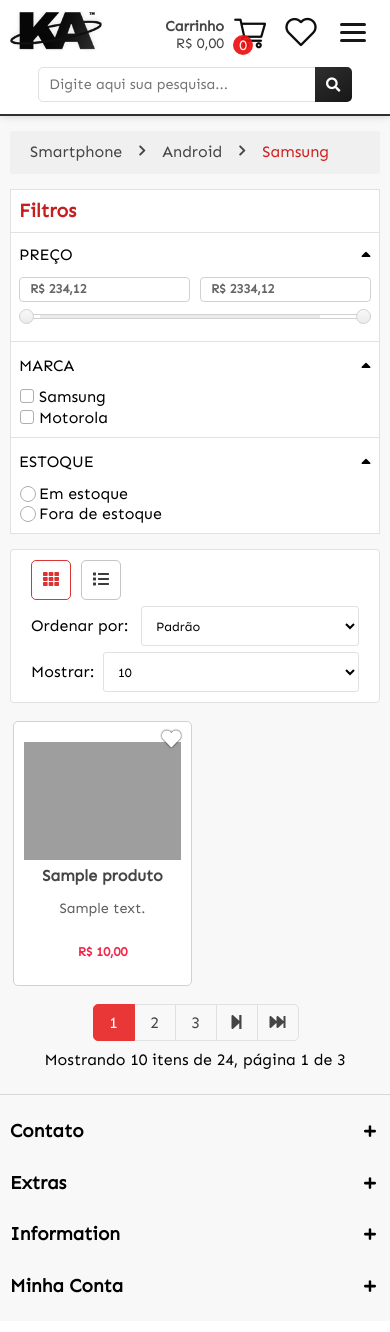
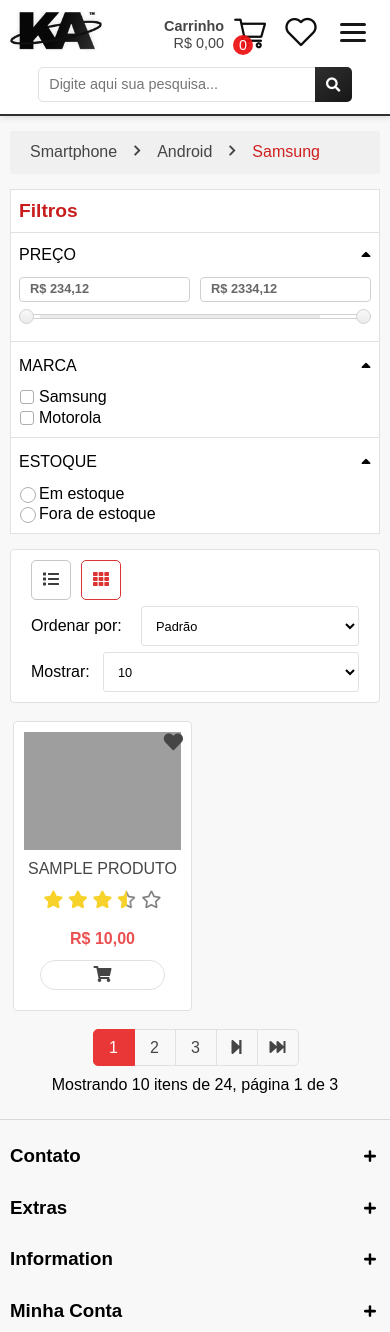
Before and after one commit to marcelotomazelli/ka-tecshop, a PHP site: the page made by categories.php in a window 390 px wide. Shown: the top 1332 px of the page. Before the commit the page ends 1293 px from the top, so only its background shows below. Run offline with PHP 8.4, Linux system fonts and the light colour scheme; tables that the repository leaves empty or names only in its code hold one stand-in row (values such as "Sample post"); data that the repository does not hold is empty; some libraries are stand-ins or nearby versions; grey boxes are pictures that could not be loaded.

Commit message:
front-categorie

```diff
--- a/cart.php
+++ b/cart.php
@@ -65,7 +65,7 @@
 									<? $totalitem = $product->valor * $qtt ?>
 									<tr class="product-line">
 										<td>
-											<a href="#">
+											<a href="./product.php?id=<?= $product->id ?>">
 												<img src="./img_produtos/<?= $product->id ?>/index.jpg" alt="">
 											</a>
 										</td>
--- a/categories.php
+++ b/categories.php
@@ -96,13 +96,13 @@
 				<div id="central-filter">
 
 					<div id="buttons-layout">
+						<button id="button-list">
+							<i class="fas fa-list"></i>
+							<span>Lista</span>
+						</button>
 						<button id="button-grid">
 							<i class="fas fa-th"></i>
 							<span>Grid</span>
-						</button>
-						<button id="button-list">
-							<i class="fas fa-list"></i>
-							<span>Lista</span>
 						</button>
 					</div>
 
@@ -135,9 +135,11 @@
 
 
 				<div id="list-products">
+
 					<? foreach($listproducts as $productitem) { ?>
+					<div class="superitem-products">
 						<div class="item-products">
-							<div>
+
 							<div class="product-img">
 								<a href="./product.php?id=<?= $productitem->id ?>">
 									<img src="./img_produtos/<?= $productitem->id ?>/index.jpg">
@@ -150,38 +152,38 @@
 							</div>
 
 							<div class="product-info">
-									<h2 class="gridname"><a href="./product.php?id=<?= $productitem->id ?>"><?= $productitem->nome_curto ?></a></h2>
-									<h2 class="listname"><a href="./product.php?id=<?= $productitem->id ?>"><?= $productitem->nome ?></a></h2>
-									<p class="description-text">
-										<?php
-											if(!empty($productitem->descricao)) {
-												$sizedes = strlen($productitem->descricao);
-												if($sizedes > 137) {
-													echo substr($productitem->descricao, 0, 137).'...';
-												} else {
-													echo $productitem->descricao;
-												}
-											} else {
-												$sizedes = strlen($productitem->nome);
-												if($sizedes > 137) {
-													echo substr($productitem->nome, 0, 137).'...';
-												} else {
-													echo $productitem->nome;
-												}
-											}
-										?>
-
-									</p>
-									<h3>R$ <?= correctValueRS($productitem->valor) ?></h3>
+								<h2 class="gridname">
+									<a href="./product.php?id=<?= $productitem->id ?>">
+										<?= $productitem->nome_curto ?>
+									</a>
+								</h2>
+								<h2 class="listname">
+									<a href="./product.php?id=<?= $productitem->id ?>">
+										<?= $productitem->nome ?>
+									</a>
+								</h2>
+								<div class="stars">
+									<i class="fas fa-star filled"></i>
+									<i class="fas fa-star filled"></i>
+									<i class="fas fa-star filled"></i>
+									<span>
+										<i class="fas fa-star-half filled"></i>
+										<i class="far fa-star-half not-filled medium"></i>
+									</span>
+									<i class="far fa-star not-filled"></i>
+								</div>
 							</div>
 
 							<div class="product-addcart">
-									<button id="id<?= $productitem->id ?>" class="addcart">Adicionar ao carrinho</button>
+								<span>R$ <?= correctValueRS($productitem->valor) ?></span>
+								<button id="id<?= $productitem->id ?>" class="addcart"><i class="fas fa-shopping-cart"></i></button>
 							</div>
 
 						</div>
 					</div>
 					<? } ?>
+
+
 				</div>
 
 				<div class="pages-list">
--- a/css/categories.css
+++ b/css/categories.css
@@ -356,330 +356,258 @@
 	flex-wrap: wrap;
 }
 
-.item-products > div:hover {
-	box-shadow: 0 0 10px -3px #0000002a;
+.item-products {
+	border: 1px solid #E1E1E1;
+	background-color: #ffffff;
+	padding: 10px;
+	border-radius: 4px;
+}
+
+.item-products:hover {
+	box-shadow: 0 0 10px -3px #0000001a;
+}
+
+.product-info {
+	padding: 5px 15px;
+	display: flex;
+	flex-direction: column;
+	justify-content: space-between;
+}
+
+.product-addcart > span {
+	text-align: center;
+	color: #EC4F4F;
+	font-weight: bold;
+	white-space: nowrap;
+}
+
+.item-products h2 {
+	font-size: 1em;
+	text-transform: uppercase;
+	font-weight: normal;
+}
+
+.addcart {
+	background-color: transparent;
+	border: 1px solid #E1E1E1;
+	padding: 5px 0;
+	color: #454545;
+	border-radius: 20px;
+	margin: 0 15px;
+	transition: 0.3s;
+}
+
+.addcart:hover {
+	color: #fff;
+	border-color: #F13D3D;
+	background-color: #F13D3D;
+	transition: 0.3s;
 }
 
  /* *********************************************** *\
 |* ------------------ LAYOUT GRID ------------------ *|
  \* *********************************************** */
 
-.grid .item-products {
+.grid .superitem-products {
 	padding: 3px;
-	display: flex;
-	justify-content: center;
 }
 
 @media (max-width: 575.98px) {
-	.grid .item-products { max-width: 50% }
+	.grid .superitem-products {
+		width: 50%;
 	}
-
+}
 @media (min-width: 576px) and (max-width: 767.98px) {
-	.grid .item-products { max-width: 33.333333% }
+	.grid .superitem-products {
+		width: 33.33%;
 	}
-
+}
 @media (min-width: 768px) and (max-width: 991.98px) {
-	.grid .item-products { max-width: 50% }
+	.grid .superitem-products {
+		width: 50%;
 	}
-
+}
 @media (min-width: 992px) and (max-width: 1199.98px) {
-	.grid .item-products { max-width: 33.33333% }
+	.grid .superitem-products {
+		width: 33.33%;
 	}
-
+}
 @media (min-width: 1200px) {
-	.grid .item-products {
-		max-width: 25%
+	.grid .superitem-products {
+		width: 25%;
 	}
 }
 
-/* ~~~ Esse seleciona o elemento auxilar (que é o visivel) ~~~ */
 .grid .item-products > div {
-	height: 100%;
-	width: 100%;
-	padding: 10px;
-	background: #fff;
-	border: 1px solid #D1D1D1;
-	border-radius: 5px;
+	display: flex;
+	flex-direction: column;
+	justify-content: space-between;
+	align-items: center;
 }
 
-@media (max-width: 767.98px) {
-	.grid .item-products > div {
-		padding: 20px 10px;
+.gridname {
+	white-space: nowrap;
 }
+@media (min-width: 576px) and (max-width: 767.98px) {
+	.gridname {
+		white-space: normal;
+		text-align: center;
 	}
-
-@media (min-width: 768px) {
-	.grid .item-products > div {
-		padding: 10px;
-	}
-
-	.grid .item-products > div:hover {
-		box-shadow: 0 0 10px -2px #00000012;
-	}
-}
-
-/* ~~ Esta é div das imagens e botões ~~ */
-.grid .product-img {
-	position: relative;
-	display: flex;
-	align-items: center;
-	justify-content: center;
-}
-
-/* ~ É o link que contem a imagem ~ */
-.grid .product-img > a {
-	display: flex;
-	justify-content: center;
-}
-.grid .product-img > a img {
-	display: block;
-	width: 100%;
-}
-
-/* ~~ link de favoritar ~~ */
-.grid .product-img > div {
-	position: absolute;
-	right: 0px;
-}
-
-@media (max-width: 767.98px) {
-	.grid .product-img > div {
-		top: -15px;
-	}
-}
-
-@media (min-width: 768px) {
-	.grid .product-img > div {
-		top: -5px;
-	}
-}
-
-.grid .product-img > a + div > a {
-	display: block;
-	color: #fff;
-	text-shadow: 0 0 2px #000;
-	font-size: 1.2em;
-}
-
-.grid .product-img > a + div > a:hover {
-	color: #F43434;
-	text-shadow: none;
-}
-
-.grid .product-img > a + div > a i {
-	position: relative;
-	top: 2px;
-}
-
-/* ~~ Esta é a div do nome do produto e preço abaixo da imagem ~~ */
-.grid .product-info {
-	text-align: center;
-	margin: 7px 0 5px;
-}
-
-/* ~ Estilo das titulos ~ */
-.grid .product-info > h2 {
-	margin-bottom: 3px;
-	font-size: 1em;
-	margin-bottom: 3px;
-}
-
-.grid .product-info > h3 {
-	font-size: 0.8em;
-	color: #F32749;
 }
 
 .grid .listname {
 	display: none;
 }
 
-.grid .description-text {
-	overflow-y: hidden;
-	font-size: 0.9em;
-	color: #5E5E5E;
-	height: 31px;
+.grid .product-img {
+	position: relative;
 }
 
-/* ~~ Esta é a div que contem o link inferior ~~~  */
-.grid .product-info + div {
-	text-align: center;
-	font-size: 0.8em;
+.grid .product-img * {
+	display: block;
 }
 
-@media (max-width: 767.98px) {
-	.grid .product-info + div {
-		display: none;
-	}
+.grid .product-img img {
+	width: 100%;
 }
 
-/* ~ Este é o link inferior ~ */
-.grid .product-info + div > button {
-	display: inline-block;
-	background-color: transparent;
-	border-radius: 40px;
-	padding: 10px 12px;
-	border: 1px solid #D7D7D7;
-	transition: 0.3s;
+.grid .product-img > div {
+	font-size: 1.2em;
+	position: absolute;
+	top: 0;
+	right: -2px;
 }
 
-.grid .product-info + div > button:hover {
-	border: 1px solid #F04747;
-	background: #F04747;
-	color: #fff;
-	transition: 0.3s;
+.grid .product-info {
+	padding: 10px 0;
+	height: 70px;
+}
+
+.grid .product-addcart {
+	padding: 10px 0;
+	height: 80px;
+}
+
+.grid .addcart {
+	width: 80%;
 }
 
  /* *********************************************** *\
 |* ----------------- LAYOUT LISTA ------------------ *|
  \* *********************************************** */
 
-.list .item-products {
-	width: 100%;
-	padding: 7px 0;
+.list #list-products > div ~ div {
+	margin-top: 10px;
 }
 
-.list .item-products > div {
-	height: 100%;
-	width: 100%;
-	padding: 10px;
-	background: #fff;
-	border: 1px solid #E1E1E1;
-	border-radius: 5px;
-
+.list .item-products {
 	display: grid;
-	grid-template-rows: 1fr 50px;
-	grid-template-areas: "i t"
-						 "i l";
-	grid-column-gap: 15px;
+	grid-template-columns: 100px 1fr 150px;
 }
 
 @media (max-width: 575.98px) {
-	.list .item-products > div {
-		grid-template-columns: 110px 1fr;
-	}
-}
-
-@media (min-width: 576px) and (max-width: 767.98px) {
-	.list .item-products > div {
-		grid-template-columns: 130px 1fr }
-}
-
-@media (min-width: 768px) {
-	.list .item-products > div {
-		grid-template-columns: 170px 1fr }
+	.list .item-products {
+		grid-template-columns: 100px 1fr;
+		grid-template-rows: 1fr 40px;
+		grid-template-areas: "i t"
+							 "i c";
 	}
 
 	.list .product-img {
 		grid-area: i;
 	}
 
-.list .product-img + div {
+	.list .product-info {
 		grid-area: t;
 	}
 
+	.list .product-addcart {
+		grid-area: c;
+	}
+}
+
+@media (min-width: 768px) and (max-width: 991.98px) {
+	.list .item-products {
+		grid-template-columns: 100px 1fr;
+		grid-template-rows: 1fr 40px;
+		grid-template-areas: "i t"
+							 "i c";
+	}
+
+	.list .product-img {
+		grid-area: i;
+	}
+
+	.list .product-info {
+		grid-area: t;
+	}
 
 	.list .product-addcart {
-	grid-area: l;
+		grid-area: c;
 	}
-
-.list .product-img > a {
-	display: block;
-}
-
-.list .product-img > a > img {
-	display: block;
-	width: 100%;
 }
 
 .list .product-img {
 	position: relative;
-	height: 100%;
 	display: flex;
 	align-items: center;
-}
-
-.list .product-img > div {
-	position: absolute;
-	top: 0;
-	right: -5px;
-	font-size: 1.2em;
-}
-
-.list .product-img > div > a {
-	color: #ffffff;
-	text-shadow: 0 0 2px #000000aa;
-}
-
-.list .product-img > div > a:hover {
-	color: #F44E4E;
-	text-shadow: none;
-}
-
-.list .product-img + div > h2 {
-	padding-bottom: 10px;
-}
-
-.list .product-img + div > h3 {
-	font-size: 1em;
-	margin: 6px 0 0;
-	color: #F22F2F;
-}
-
-.list .description-text {
-	margin: 0;
-	padding: 0;
-	color: #5E5E5E;
-	text-align: justify;
-}
-
-@media (max-width: 575.98px) {
-	.list .description-text {
-		text-align: left;
-		height: 36px;
-		overflow-y: hidden;
-	}
-}
-
-.list .listname {
-	font-size: 1em;
-	font-weight: bold;
 }
 
 .list .gridname {
 	display: none;
 }
 
-@media (min-width: 576px) {
-	.list .description-text {
-		max-height: 50px;
+.list .product-img * {
+	display: block;
+}
+
+.list .product-img img {
 	width: 100%;
-		font-size: 1em;
+}
+
+.list .product-img > div {
+	position: absolute;
+	top: 0;
+	right: -2px;
+}
+
+.list .product-info > div {
+	margin-top: 10px;
+}
+
+.list .product-addcart {
+	padding: 5px 0;
+	display: flex;
+	flex-direction: column;
+	justify-content: space-between;
+}
+
+@media (max-width: 575.98px) {
+	.list .product-addcart {
+		padding: 5px 0;
+		flex-direction: row;
+		justify-content: flex-end;
+		align-items: center;
 	}
 }
 
+@media (min-width: 768px) and (max-width: 991.98px) {
 	.list .product-addcart {
-	display: flex;
+		padding: 5px 0;
+		flex-direction: row;
+		justify-content: flex-end;
 		align-items: center;
 	}
-
-.list .product-addcart > button {
-	border: 1px solid #E1E1E1;
-	padding: 10px 20px;
-	border-radius: 20px;
-	font-size: 0.9em;
-	background: transparent;
-	transition: 0.3s;
 }
 
-.list .product-addcart > button:hover {
-	border: 1px solid #EB2929;
-	background-color: #EB2929;
-	color: #fff;
-	transition: 0.3s;
+@media (max-width: 575.98px) {
+	.list .addcart {
+		width: 100px;
+	}
 }
 
-@media (max-width: 767.98px) {
-	.list .product-addcart {
-		display: none;
+@media (min-width: 768px) and (max-width: 991.98px) {
+	.list .addcart {
+		width: 100px;
 	}
 }
--- a/css/default.css
+++ b/css/default.css
@@ -1,7 +1,7 @@
 body, html {
 	padding: 0;
 	margin: 0;
-	font-family: "Sen", sans-serif;
+	font-family: 'Nunito', sans-serif;
 	background: #F8F8F8;
 }
 
--- a/phphtml/header.php
+++ b/phphtml/header.php
@@ -1,8 +1,8 @@
 <!--|➖➖  Header  ➖➖|-->
 <header>
 
+	<? require './phpscripts/scriptMenu.php' ?>
 	<? require './phpscripts/scriptRequestCart.php' ?>
-	<? require './phpscripts/scriptMenu.php' ?>
 
 	<!-- ⏩ ⏩ Banner -->
 	<div id="header-banner">
--- a/phpscripts/scriptCategories.php
+++ b/phpscripts/scriptCategories.php
@@ -48,6 +48,8 @@
 	$values = [$_GET['m']];
 
 	$listproducts = $_kacontrol->read($query, $values);
+
+	$_kacontrol = '';
 } else {
 	header('Location: index.php');
 }
--- a/phpscripts/scriptRequestCart.php
+++ b/phpscripts/scriptRequestCart.php
@@ -19,7 +19,7 @@
 		}
 
 		$str_allid .= '?';
-		array_push($values, $item['id']);
+		array_push($values, ($item['id'] * 1));
 	};
 
 	$query = "
```
Lines whose indentation alone changed are shown as unchanged.
